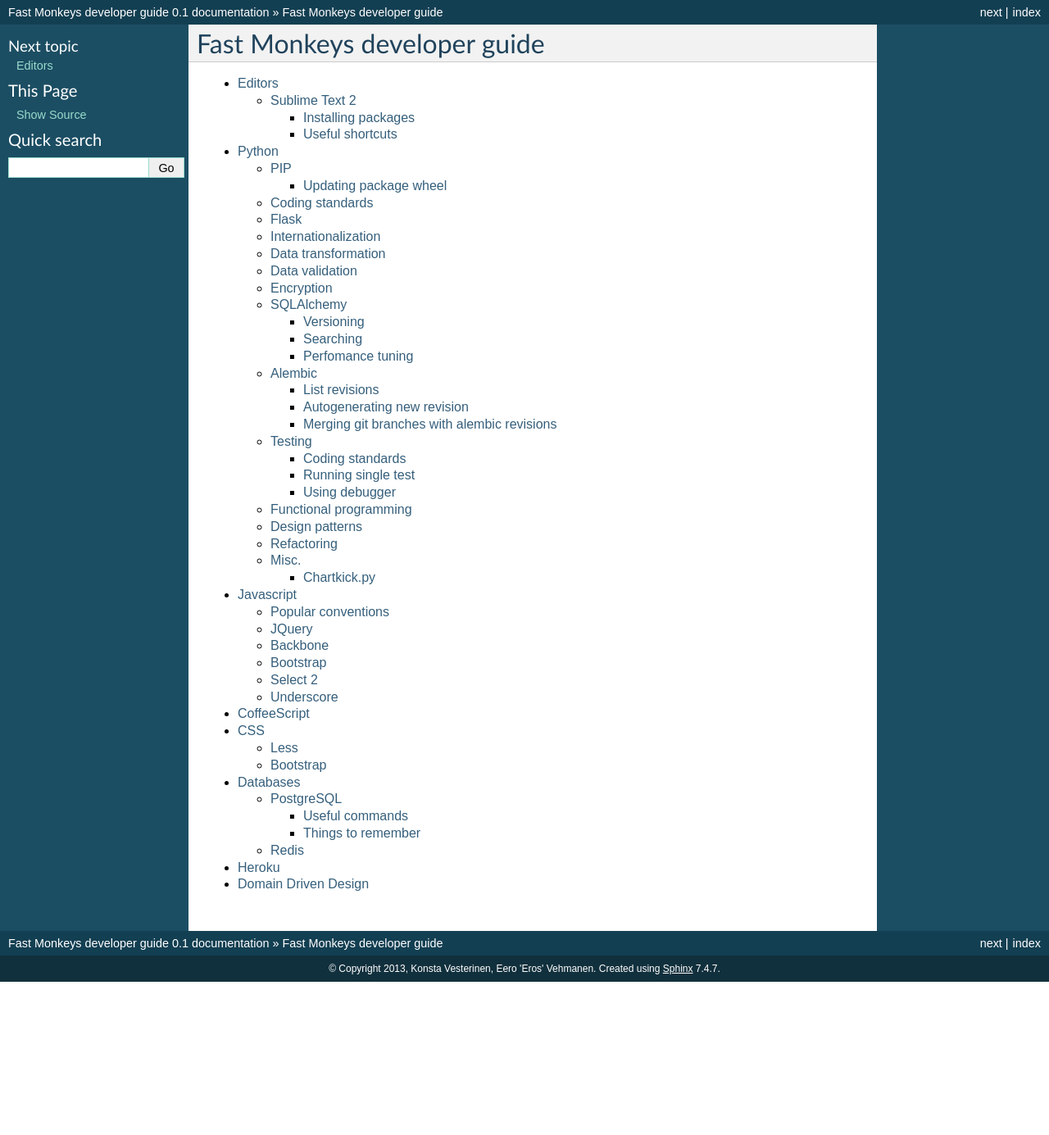
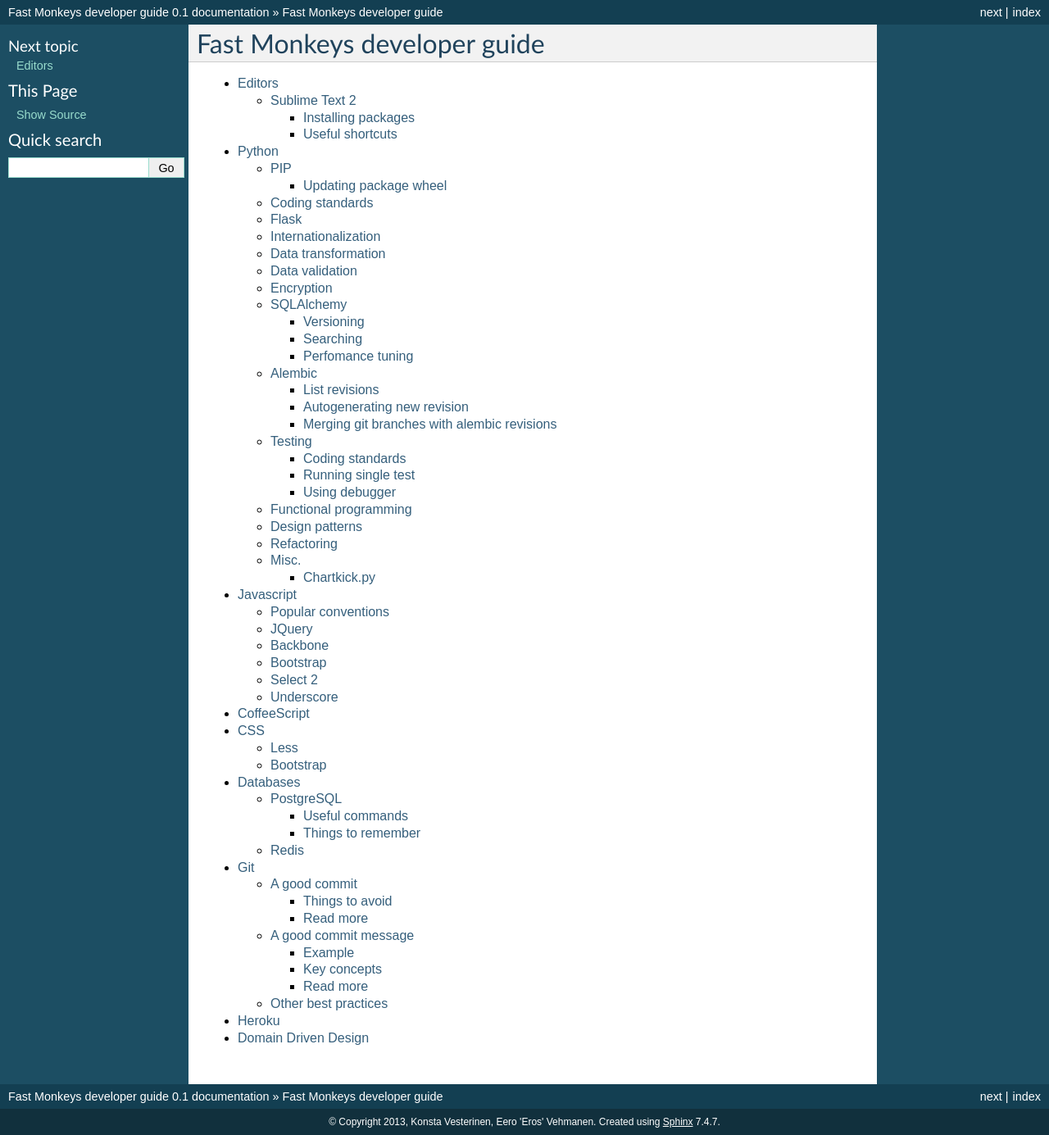
Before and after one commit to fastmonkeys/dev-guide, a Sphinx documentation site: the page built from docs/index.rst, in a window 1280 px wide. Shown: the whole page at 82% size. Built offline with Sphinx 7.4.7, drawn with Linux system fonts in a browser that asks for light colours; formulas are drawn with MathJax 3; before the commit the page ends 1198 px from its top, so only the background shows below that; some of the changed lines change nothing that is shown.

Commit message:
Add 'git' section
Describes best practices of git commits and commit messages.

```diff
--- /dev/null
+++ b/docs/git.rst
@@ -0,0 +1,93 @@
+Git
+===
+
+A good commit
+-------------
+
+The key concept is structural split of changes, meaning there is only **one
+"logical change" per commit**. Good indication of non-atomic commit is a word
+like *and* in the commit message.
+
+Things to avoid
+***************
+
+- Mixing whitespace changes with functional code changes
+- Mixing two unrelated functional changes
+- Sending large new features in a single giant commit
+
+Read more
+*********
+
+- `Structural split of changes`_
+- `Atomic commit`_
+
+.. _Structural split of changes:
+   https://wiki.openstack.org/wiki/GitCommitMessages#Structural_split_of_changes
+.. _Atomic commit: http://en.wikipedia.org/wiki/Atomic_commit
+
+
+
+A good commit message
+---------------------
+
+Example
+*******
+
+::
+
+    Capitalized, short (~50 chars) summary
+
+    More detailed explanatory text, if necessary.  Wrap it to about 72
+    characters or so. Refs #15.
+
+
+Key concepts
+************
+
+1. First line should be a **capitalized short summary** and should not end with
+   a period
+2. First line should be **in imperative**, because it matches up with messages
+   from git merge and revert:
+
+   - DON'T DO THIS:
+
+     ::
+
+         added underscore.js to assets
+
+   - Do this:
+
+     ::
+
+         Add underscore.js to assets
+
+3. Don't hesitate to use multiline commit messages:
+
+   - Give further information about the commit, technical details etc.
+   - Remember the blank line between summary and body!
+
+
+4. Reference a Github issue whenever possible:
+
+   - Use present tense: fixes, refs
+
+Read more
+*********
+
+- `A Note About Git Commit Messages`_
+- `Closing issues via commit messages`_
+
+.. _A Note About Git Commit Messages:
+   http://tbaggery.com/2008/04/19/a-note-about-git-commit-messages.html
+.. _Closing issues via commit messages:
+   https://help.github.com/articles/closing-issues-via-commit-messages
+
+
+Other best practices
+--------------------
+
+Some best practices are described Seth Robertson's article
+`Commit Often, Perfect Later, Publish Once`_.
+
+.. _Commit Often, Perfect Later, Publish Once:
+   http://sethrobertson.github.io/GitBestPractices/
--- a/docs/index.rst
+++ b/docs/index.rst
@@ -9,5 +9,6 @@
     coffeescript
     css
     databases
+    git
     heroku
     ddd
```
